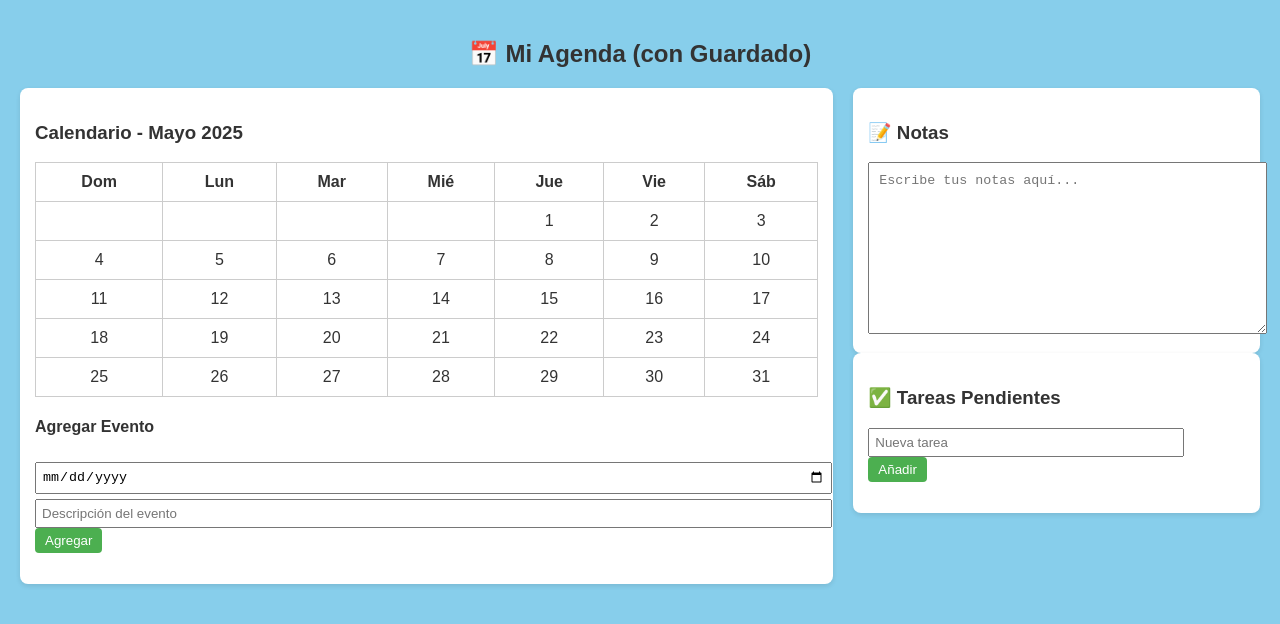
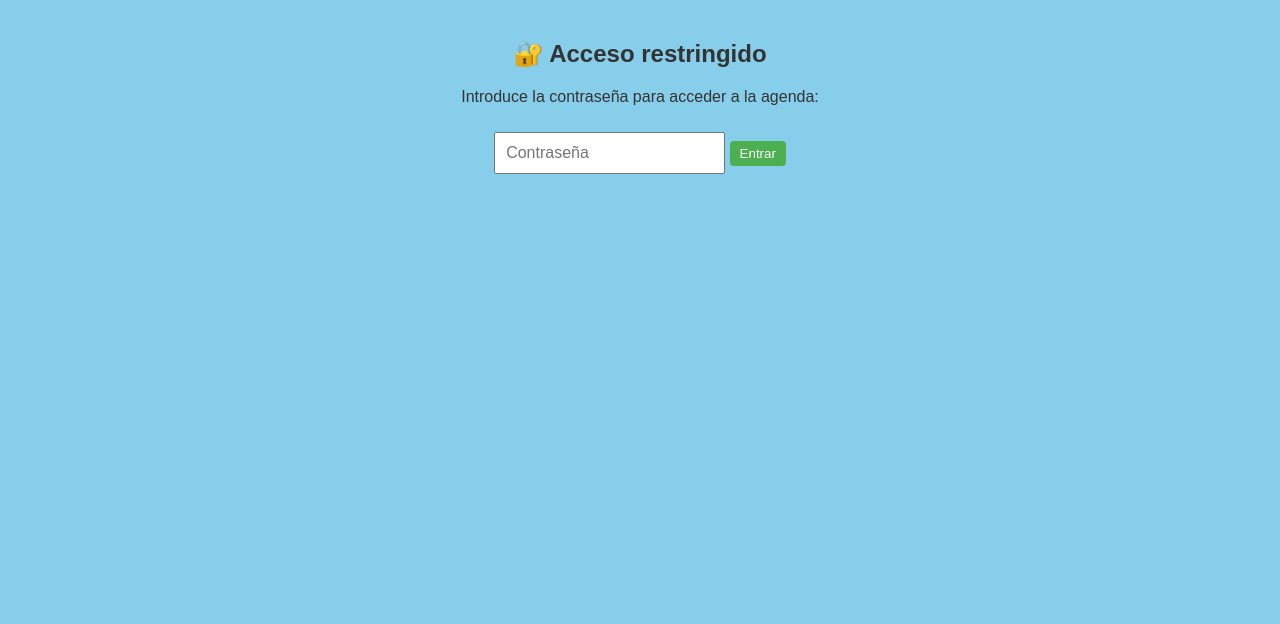
Before and after one commit to yanyrh/agenda_web, a plain HTML site: page index.html in a window 1280 px wide. Drawn offline with Linux system fonts and the light colour scheme.

Commit message:
Add files via upload

```diff
--- a/index.html
+++ b/index.html
@@ -10,10 +10,18 @@
       background-color: #87CEEB;
       color: #333;
       padding: 20px;
+      text-align: center;
     }
 
-    h2 {
-      text-align: center;
+    #contenido {
+      display: none;
+      text-align: left;
+    }
+
+    input[type="password"] {
+      padding: 10px;
+      font-size: 1em;
+      margin-top: 10px;
     }
 
     .container {
@@ -83,9 +91,15 @@
   </style>
 </head>
 <body>
+
+  <h2>🔐 Acceso restringido</h2>
+  <p>Introduce la contraseña para acceder a la agenda:</p>
+  <input type="password" id="password" placeholder="Contraseña">
+  <button onclick="verificar()">Entrar</button>
+
+  <div id="contenido">
     <h2>📅 Mi Agenda (con Guardado)</h2>
     <div class="container">
-    <!-- Calendario -->
       <div class="calendar">
         <h3>Calendario - Mayo 2025</h3>
         <table>
@@ -94,9 +108,7 @@
               <th>Dom</th><th>Lun</th><th>Mar</th><th>Mié</th><th>Jue</th><th>Vie</th><th>Sáb</th>
             </tr>
           </thead>
-        <tbody id="calendar-body">
-          <!-- JS inserta el calendario aquí -->
-        </tbody>
+          <tbody id="calendar-body"></tbody>
         </table>
         <div class="event-form">
           <h4>Agregar Evento</h4>
@@ -107,13 +119,11 @@
         </div>
       </div>
 
-    <!-- Notas y tareas -->
       <div>
         <div class="notes">
           <h3>📝 Notas</h3>
           <textarea id="notes-area" placeholder="Escribe tus notas aquí..."></textarea>
         </div>
-
         <div class="todo">
           <h3>✅ Tareas Pendientes</h3>
           <input type="text" id="task-input" placeholder="Nueva tarea">
@@ -122,16 +132,34 @@
         </div>
       </div>
     </div>
+  </div>
 
   <script>
-    // -------- Calendario --------
+    function verificar() {
+      const claveCorrecta = "15082010zily"; // 🔒 CAMBIA AQUÍ TU CONTRASEÑA
+      const input = document.getElementById("password").value;
+      if (input === claveCorrecta) {
+        document.getElementById("contenido").style.display = "block";
+        document.getElementById("password").style.display = "none";
+        event.target.style.display = "none";
+        document.querySelector("p").style.display = "none";
+        document.querySelector("h2").textContent = "Acceso concedido";
+        // Iniciar funciones
+        generateCalendar();
+        loadEvents();
+        loadNotes();
+        loadTasks();
+      } else {
+        alert("Contraseña incorrecta");
+      }
+    }
+
     function generateCalendar() {
-      const firstDay = new Date(2025, 4, 1).getDay(); // Mayo 2025
+      const firstDay = new Date(2025, 4, 1).getDay();
       const daysInMonth = 31;
       const calendarBody = document.getElementById("calendar-body");
       calendarBody.innerHTML = "";
       let date = 1;
-
       for (let i = 0; i < 6; i++) {
         const row = document.createElement("tr");
         for (let j = 0; j < 7; j++) {
@@ -150,7 +178,6 @@
       }
     }
 
-    // -------- Eventos --------
     function loadEvents() {
       const events = JSON.parse(localStorage.getItem("events") || "[]");
       const list = document.getElementById("event-list");
@@ -175,16 +202,16 @@
       }
     }
 
-    // -------- Notas --------
     function loadNotes() {
       document.getElementById("notes-area").value = localStorage.getItem("notes") || "";
     }
 
-    document.getElementById("notes-area").addEventListener("input", function () {
-      localStorage.setItem("notes", this.value);
+    document.addEventListener("input", function (e) {
+      if (e.target.id === "notes-area") {
+        localStorage.setItem("notes", e.target.value);
+      }
     });
 
-    // -------- Tareas --------
     function loadTasks() {
       const tasks = JSON.parse(localStorage.getItem("tasks") || "[]");
       const list = document.getElementById("task-list");
@@ -214,12 +241,6 @@
       localStorage.setItem("tasks", JSON.stringify(tasks));
       loadTasks();
     }
-
-    // -------- Inicializar --------
-    generateCalendar();
-    loadEvents();
-    loadNotes();
-    loadTasks();
   </script>
 </body>
 </html>
```
Lines whose indentation alone changed are shown as unchanged.
